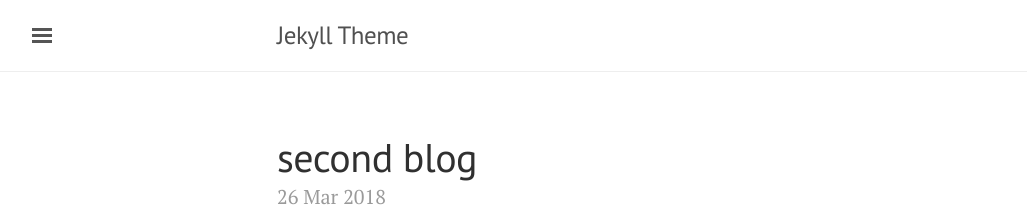
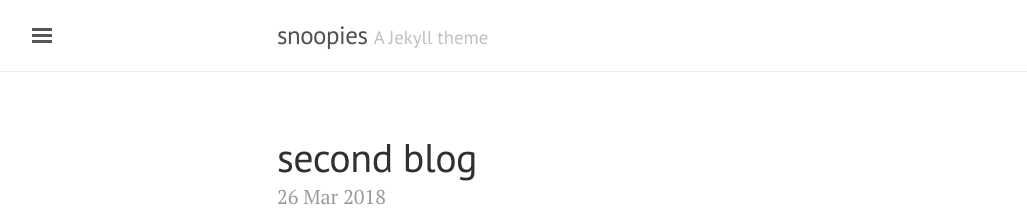
Before and after one commit to snoopies/blog, a Jekyll site: the page built from index.html, in a window 1280 px wide. Shown: the top 216 px of the page, without its empty margins (3-1030 px from the left). Built offline with Jekyll 4.4.1, drawn with Linux system fonts in a browser that asks for light colours; the list of posts is cut into pages by our own code; part of the change alters nothing that is shown.

Commit message:
jekyll-blog

```diff
--- a/_config.yml
+++ b/_config.yml
@@ -1,55 +1,21 @@
+#
+# Use of `relative_permalinks` ensures post links from the index work properly.
+permalink:           pretty
+relative_permalinks: true
 
+# Setup
+title:               snoopies
+tagline:             'A Jekyll theme'
+description:         'A reserved <a href="http://jekyllrb.com" target="_blank">Jekyll</a> theme that places the utmost gravity on content with a hidden drawer. Made by <a href="https://twitter.com/mdo" target="_blank">@mdo</a>.'
+url:                 http://lanyon.getpoole.com
+baseurl:             ''
+paginate:            5
 
+# About/contact
+author:
+  name:              Mark Otto
+  url:               https://twitter.com/mdo
+  email:             markdotto@gmail.com
 
-######################### theme kunka condigure ##############################################
-# Where things are
-source:       .
-destination:  ./_site
-layouts:      ./_layouts
-paginate:     8
-
-# Handling Reading
-#safe:         false
-encoding:     "utf-8"
-#markdown_ext: "markdown,mkdown,mkdn,mkd,md"
-textile_ext:  "textile"
-
-# Filtering Content
-# Conversion
-markdown:     kramdown
-highlighter:  pygments
-lsi:          false
-excerpt_separator: "\n\n"
-
-# Serving
-
-# Outputting
-permalink:     date
-
-
-#Site config
-title: Jekyll Theme
-description: Just another Jekyll theme design and code by zhanxin.info.
-keywords: Jekyll Theme
-url: /jekyll-blog
-feed: /atom.xml
-favicon: http://jekyllrb.com/favicon.png
-
-#Nav config
-#Author config
-#Follow me, you can choose your icon by http://fortawesome.github.io/Font-Awesome/icons/#brand
-
-#################################### global configure #######################################
-
-username: snoopies
-baseurl: /jekyll-blog
-#markdown: redcarpet
-#safe: false
-#highlighter: pygments
-#title: 飞鸟集
-#disqusname: minixalpha
-
-# theme can be: hack, leap-day, merlot, midnight, minimal, modernist, slate, time-machine, kunka
-# those themes are all come from GitHub Pages Themes
-
-theme: jekyll-theme-minimal
+# Custom vars
+version:             1.0.0
```
Also changed, not shown: 1 other file.
